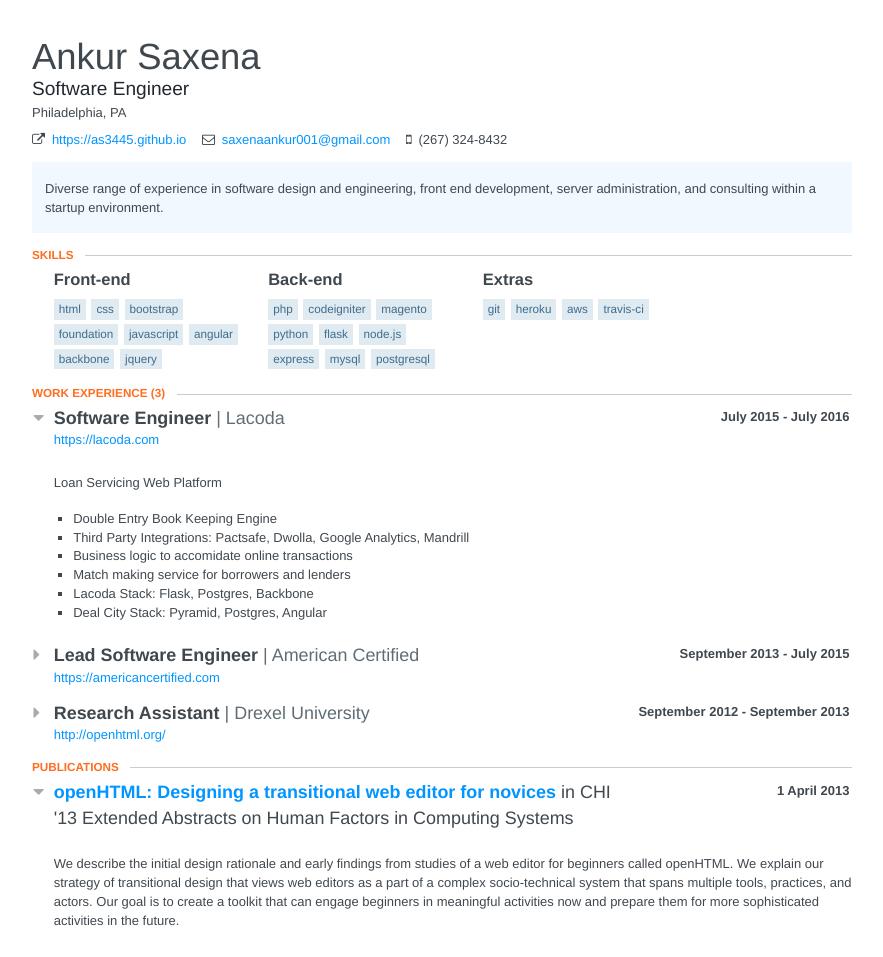
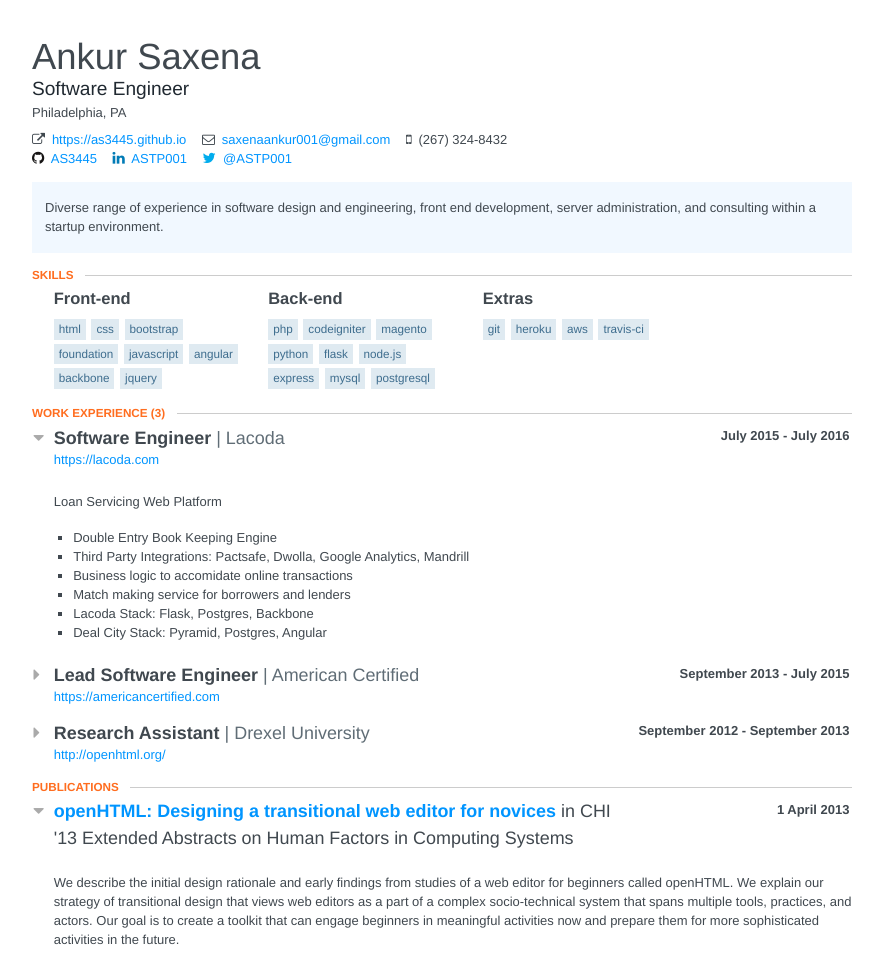
Before and after one commit to as3445/resume, a website: page index.html in a window 1280 px wide. Shown: the top 957 px of the page, without its empty margins (198-1081 px from the left). Drawn offline with Linux system fonts and the light colour scheme.

Commit message:
Add social networks

```diff
--- a/index.html
+++ b/index.html
@@ -695,7 +695,7 @@
 						</div>
 						<div class="email">
               <span class="fa fa-envelope-o"></span>
-							<a href="/cdn-cgi/l/email-protection#4635273e23282727282d333476767706212b272f2a6825292b"><span class="__cf_email__" data-cfemail="493a28312c27282827223c3b797978092e24282025672a2624">[email&#160;protected]</span><script data-cfhash='f9e31' type="text/javascript">/* <![CDATA[ */!function(t,e,r,n,c,a,p){try{t=document.currentScript||function(){for(t=document.getElementsByTagName('script'),e=t.length;e--;)if(t[e].getAttribute('data-cfhash'))return t[e]}();if(t&&(c=t.previousSibling)){p=t.parentNode;if(a=c.getAttribute('data-cfemail')){for(e='',r='0x'+a.substr(0,2)|0,n=2;a.length-n;n+=2)e+='%'+('0'+('0x'+a.substr(n,2)^r).toString(16)).slice(-2);p.replaceChild(document.createTextNode(decodeURIComponent(e)),c)}p.removeChild(t)}}catch(u){}}()/* ]]> */</script></a>
+							<a href="/cdn-cgi/l/email-protection#01726079646f60606f6a747331313041666c60686d2f626e6c"><span class="__cf_email__" data-cfemail="4734263f22292626292c323577777607202a262e2b6924282a">[email&#160;protected]</span><script data-cfhash='f9e31' type="text/javascript">/* <![CDATA[ */!function(t,e,r,n,c,a,p){try{t=document.currentScript||function(){for(t=document.getElementsByTagName('script'),e=t.length;e--;)if(t[e].getAttribute('data-cfhash'))return t[e]}();if(t&&(c=t.previousSibling)){p=t.parentNode;if(a=c.getAttribute('data-cfemail')){for(e='',r='0x'+a.substr(0,2)|0,n=2;a.length-n;n+=2)e+='%'+('0'+('0x'+a.substr(n,2)^r).toString(16)).slice(-2);p.replaceChild(document.createTextNode(decodeURIComponent(e)),c)}p.removeChild(t)}}catch(u){}}()/* ]]> */</script></a>
 						</div>
 						<div class="phone">
               <span class="fa fa-mobile"></span>
@@ -703,6 +703,32 @@
 						</div>
 					</div>
 
+					<div id="profiles">
+						<div class="item">
+								<div class="username">
+									<span class="fa fa-github github social"></span>
+									<span class="url">
+										<a href="https://github.com/as3445">AS3445</a>
+									</span>
+								</div>
+						</div>
+						<div class="item">
+								<div class="username">
+									<span class="fa fa-linkedin linkedin social"></span>
+									<span class="url">
+										<a href="https://www.linkedin.com/in/atsp001">ASTP001</a>
+									</span>
+								</div>
+						</div>
+						<div class="item">
+								<div class="username">
+									<span class="fa fa-twitter twitter social"></span>
+									<span class="url">
+										<a href="https://twitter.com/ASTP001">@ASTP001</a>
+									</span>
+								</div>
+						</div>
+					</div>
 				</header>
 
 					<section class="section main-summary">
```
Also changed, not shown: resume.json (+17 -1 lines).
